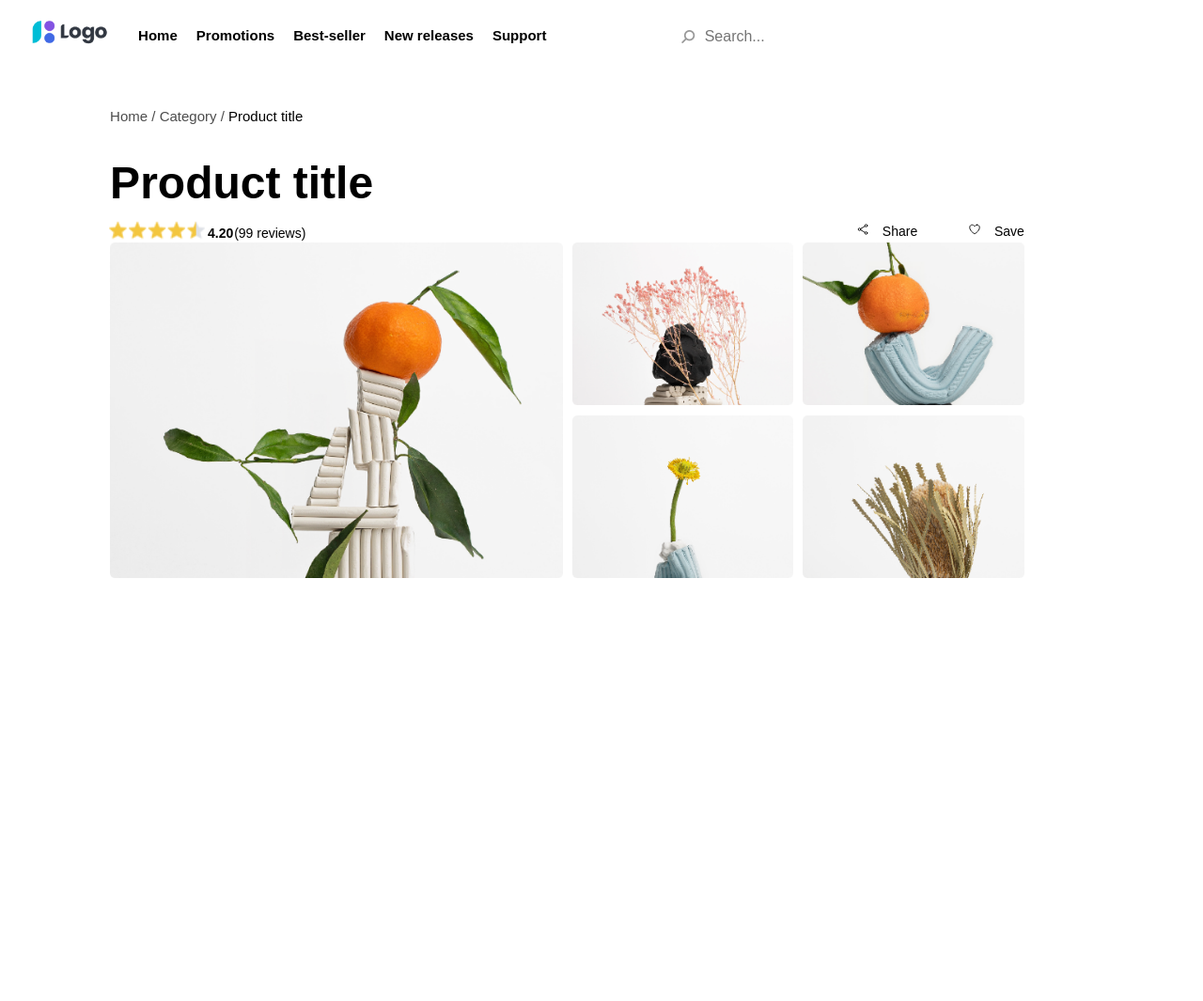
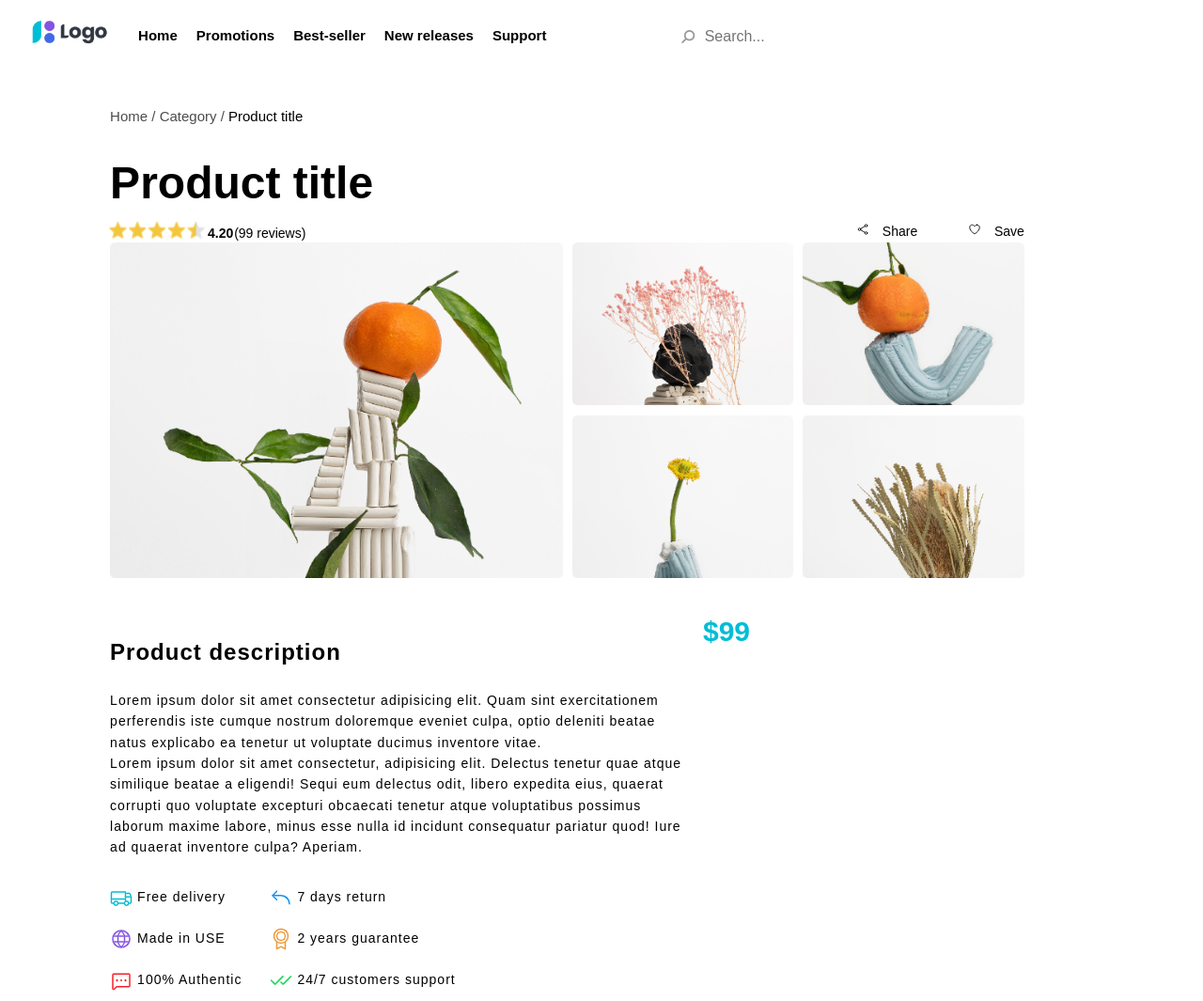
Before and after one commit to TranLeThienTri/Product_detail, a plain HTML site: page index.html in a window 1280 px wide. Shown: the whole page at 94% size. Before the commit the page ends 1000 px from the top, so only its background shows below. Drawn offline with nearby package versions, Linux system fonts and the light colour scheme.

Commit message:
description left

```diff
--- a/css/style.css
+++ b/css/style.css
@@ -170,3 +170,57 @@ body {
 .img_main_product img:last-child {
     grid-area: h5;
 }
+
+.des_product {
+    margin: 40px 0;
+}
+
+.title_p {
+    font-size: 24px;
+    font-weight: 700;
+    padding: 20px 0;
+}
+
+.container_des {
+    display: flex;
+    width: 70%;
+}
+
+.sub_des {
+    line-height: 1.6;
+    font-size: 14px;
+    letter-spacing: 1px;
+}
+
+.buy {
+    margin-left: 20px;
+    width: 30%;
+    font-size: 30px;
+    font-weight: 700;
+    color: #00BDD6;
+}
+
+.infomation_pro {
+    display: flex;
+    margin-top: 20px;
+}
+
+.info_left {
+    display: flex;
+    flex-direction: column;
+    margin-right: 30px;
+}
+
+.info_right {
+    display: flex;
+    flex-direction: column;
+}
+
+.info {
+    display: flex;
+    margin: 10px 0;
+}
+
+.info span {
+    margin-left: 5px;
+}
--- a/index.html
+++ b/index.html
@@ -61,6 +61,50 @@
                 <img src="./img/Image 1709.png" alt="">
 
             </div>
+            <div class="des_product">
+                <div class="container_des">
+                    <div class="sub_des">
+                        <p class="title_p">Product description</p>
+                        <p class="sub_des">Lorem ipsum dolor sit amet consectetur adipisicing elit. Quam sint exercitationem perferendis iste cumque nostrum doloremque eveniet culpa, optio deleniti beatae natus explicabo ea tenetur ut voluptate ducimus inventore vitae.</p>
+                        <p class="sub_des">Lorem ipsum dolor sit amet consectetur, adipisicing elit. Delectus tenetur quae atque similique beatae a eligendi! Sequi eum delectus odit, libero expedita eius, quaerat corrupti quo voluptate excepturi obcaecati tenetur atque
+                            voluptatibus possimus laborum maxime labore, minus esse nulla id incidunt consequatur pariatur quod! Iure ad quaerat inventore culpa? Aperiam.</p>
+
+                        <div class="infomation_pro">
+                            <div class="info_left">
+                                <div class="info">
+                                    <img src="./img/Truck 1.png" alt="">
+                                    <span>Free delivery</span>
+                                </div>
+                                <div class="info">
+                                    <img src="./img/Globe 1.png" alt="">
+                                    <span>Made in USE</span>
+                                </div>
+                                <div class="info">
+                                    <img src="./img/Chat dots 1.png" alt="">
+                                    <span>100% Authentic</span>
+                                </div>
+                            </div>
+                            <div class="info_right">
+                                <div class="info">
+                                    <img src="./img/Arrow bend up left 1.png" alt="">
+                                    <span>7 days return</span>
+                                </div>
+                                <div class="info">
+                                    <img src="./img/Medal 1.png" alt="">
+                                    <span>2 years guarantee</span>
+                                </div>
+                                <div class="info">
+                                    <img src="./img/Checks 1.png" alt="">
+                                    <span>24/7 customers support</span>
+                                </div>
+                            </div>
+                        </div>
+                    </div>
+                    <div class="buy">
+                        <p>$99</p>
+                    </div>
+                </div>
+            </div>
         </div>
         <!-- <div id="right">
             <img src="./img/Bell 1.png" alt="">
```
Also changed, not shown: document/left des.png (added).
